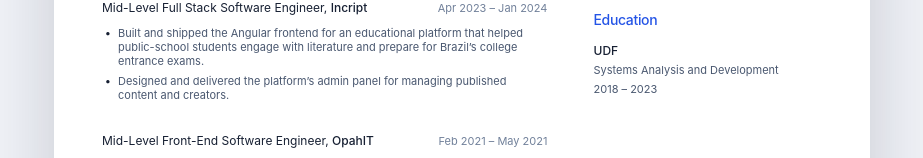
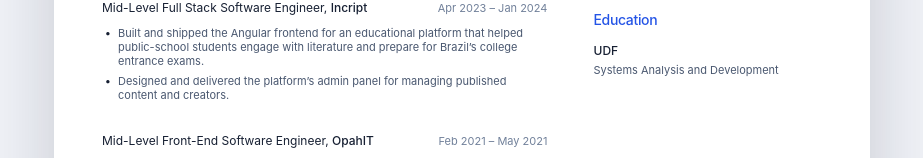
Before and after one commit to mauricio-azevedo/resume, a React (Vite) app: page / in a window 1280 px wide. Shown: the part 790-948 px from the top of the page, without its empty margins (178-1101 px from the left). Built offline with nearby package versions, Linux system fonts and the light colour scheme.

Commit message:
Remove redundant graduation year from resume section.

```diff
--- a/src/App.tsx
+++ b/src/App.tsx
@@ -336,7 +336,6 @@ function App() {
               <article className="side-item">
                 <h3>UDF</h3>
                 <p>Systems Analysis and Development</p>
-                <p>2018 – 2023</p>
               </article>
             </section>
           </aside>
```
